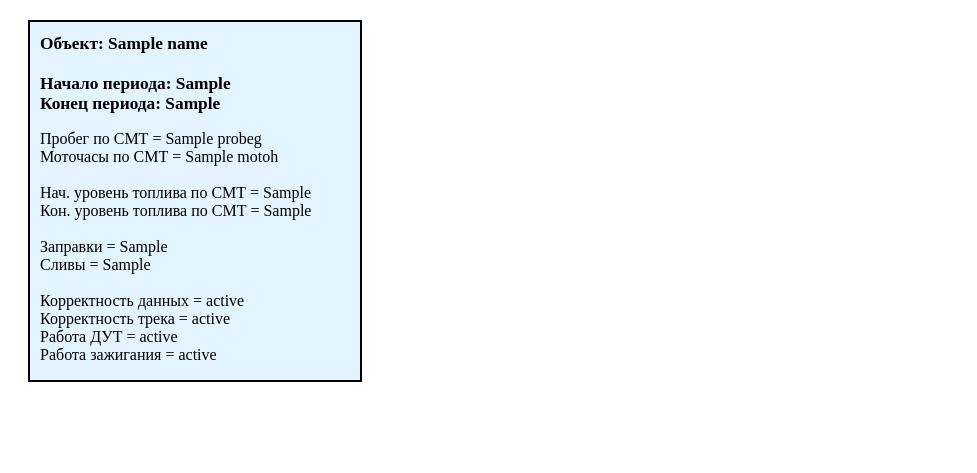
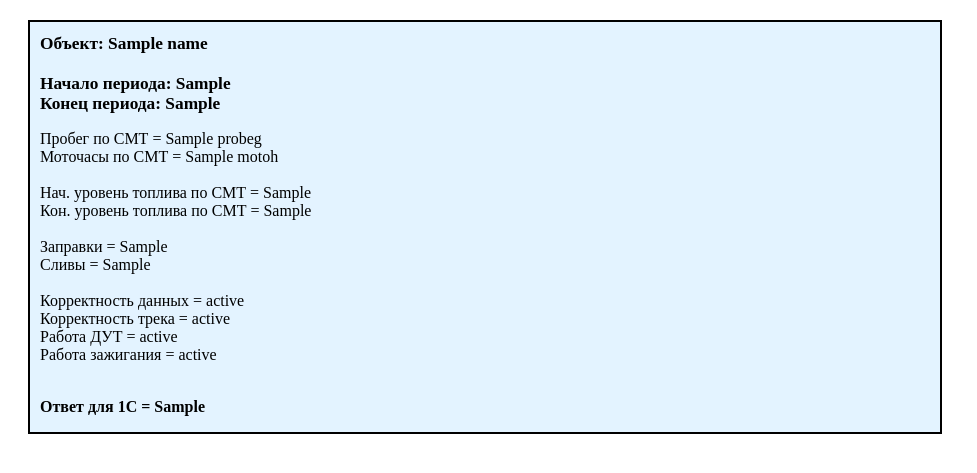
Before and after one commit to Gizloo/M2MServer, a Flask app: template templates/test_first.html in a window 1280 px wide. Shown: the top 473 px of the page, without its empty margins (0-977 px from the left). Run offline with Flask 2, Linux system fonts and the light colour scheme; the template is opened without the code that fills it: most values are stand-ins (such as "Sample title", 1, 10 or a date in 2020).

Commit message:
Добавил вывод для тестирования (1ый)

```diff
--- a/server.py
+++ b/server.py
@@ -172,17 +172,14 @@ def test(requestbot):
     callback_retr += str(callback.data_status) + ';' + str(callback.track_status) \
                      + ';' + str(callback.dut_status) + ';' + str(callback.ign_status) + ';'
 
-    callback_retr += '\n'
     data_obj = wialon.core_search_item({"id": ID, "flags": 0x00000001})
     name_obj = data_obj['item']['nm']
-    callback_retr += f'{"Детализация отчета":*^30}'
-    callback_retr += f'Объект{name_obj}'
     start_period = f'{d}.{m}.{y}. {h}:{min}:{s}'
     end_period = f'{d1}.{m1}.{y1}. {h1}:{min1}:{s1}'
     return render_template('test_first.html', name=name_obj, probeg=probeg, motoh=motoh, start_fuel=start_fuel,
                            end_fuel=end_fuel, fuel_up=fuel_up, fuel_down=fuel_down, start_period=start_period,
                            end_period=end_period, data_status=callback.data_status, track_status=callback.track_status,
-                           dut_status=callback.dut_status, ign_status=callback.ign_status)
+                           dut_status=callback.dut_status, ign_status=callback.ign_status, callback_full=callback_retr)
 
 
 
--- a/templates/test_first.html
+++ b/templates/test_first.html
@@ -11,11 +11,16 @@
         /*font-family: Verdana, Arial, Helvetica, sans-serif; */
         font-size: 12pt; /* Размер шрифта в пунктах */
        }
+       .bold {
+
+           font-weight: bold;
+       }
+
        .target {
         margin: 20px;
         border: 2px solid #000;
         padding-left: 10px;
-        width: 320px;
+        width: 900px;
         background-color: #e3f3ff;
         }
     </style>
@@ -43,6 +48,10 @@
           <br>Корректность трека = {{track_status}}
           <br>Работа ДУТ = {{dut_status}}
           <br>Работа зажигания = {{ign_status}}
+          <br>
+           <p class="bold">
+          <br>Ответ для 1С = {{callback_full}}
+            </p>
         </p>
     </div>
     </body>
```
